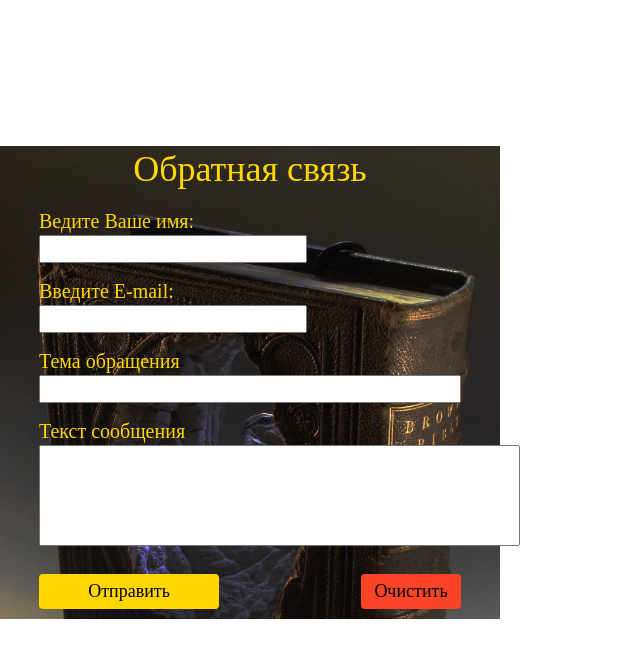
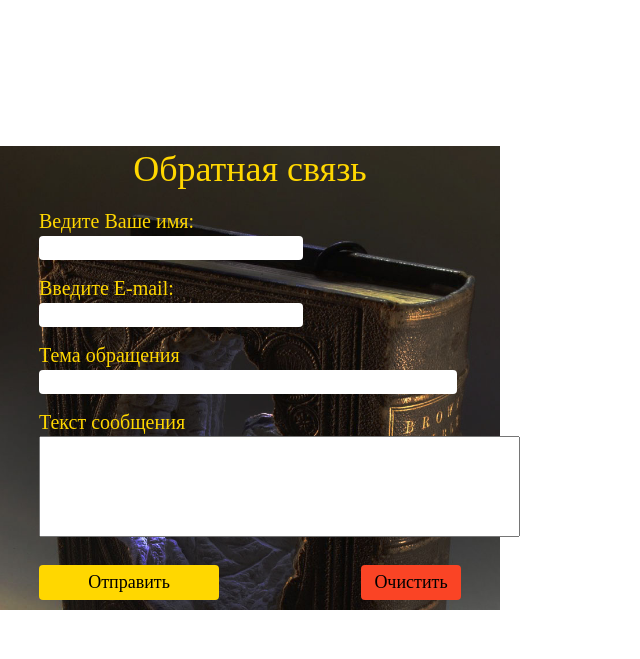
Before and after one commit to p-dnice/DungeonWiki, a PHP site: page / in a window 1280 px wide. Shown: the part 1277-1936 px from the top of the page, without its empty margins (0-640 px from the left). After the commit the page ends 1887 px from the top, so only its background shows below. Run offline with PHP 8.4, Linux system fonts and the light colour scheme; some web fonts are replaced.

Commit message:
new commit

```diff
--- a/css/style.css
+++ b/css/style.css
@@ -269,6 +269,8 @@ body {
 	width: 260px;
 	margin-bottom: 15px;
 	font-size: 14pt;
+	border-radius: 4px;
+	border:none;
 }
 
 #contact_theme{
```
